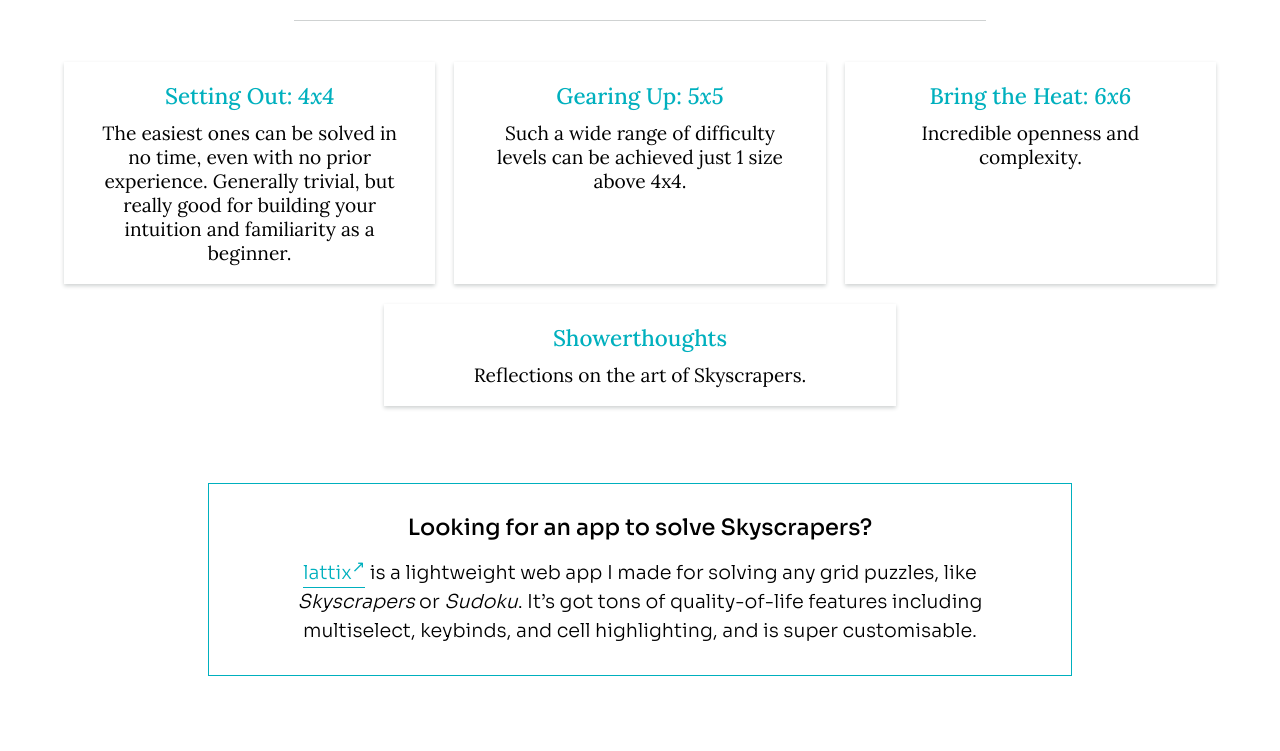
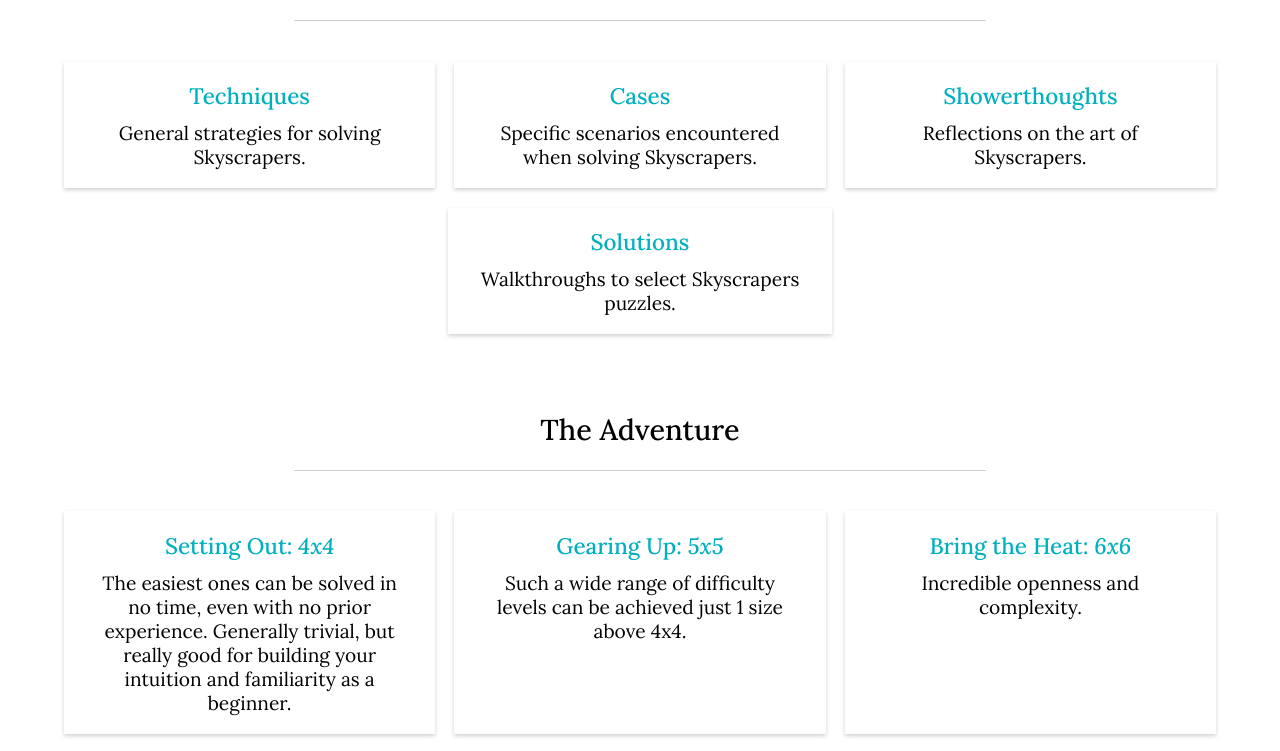
Before and after one commit to Sup2point0/skyscraping, a SvelteKit app: page / in a window 1280 px wide. Shown: the part 1163-1914 px from the top of the page. Built offline with nearby package versions, Linux system fonts and the light colour scheme.

Commit message:
dev: develop homepage and navpane

```diff
--- a/src/routes/(home)/+page.svelte
+++ b/src/routes/(home)/+page.svelte
@@ -7,6 +7,11 @@ import Clicky from "#parts/clicky.svelte";
 import { base } from "$app/paths";
 
 </script>
+
+
+<svelte:head>
+  <title> Skyscraping · by Sup#2.0 </title>
+</svelte:head>
 
 
 <div class="root">
@@ -46,24 +51,50 @@ import { base } from "$app/paths";
   <h2> Landmarks to Explore... </h2>
 
   <ul class="cards">
+    <a class="card" href="{base}/tech">
+      <h3> Techniques </h3>
+      <p> General strategies for solving Skyscrapers. </p>
+    </a>
+
+    <a class="card" href="{base}/cases">
+      <h3> Cases </h3>
+      <p> Specific scenarios encountered when solving Skyscrapers. </p>
+    </a>
+
+    <a class="card" href="{base}/thoughts">
+      <h3> Showerthoughts </h3>
+      <p> Reflections on the art of Skyscrapers. </p>
+    </a>
+
+    <a class="card" href="{base}/solutions">
+      <h3> Solutions </h3>
+      <p> Walkthroughs to select Skyscrapers puzzles. </p>
+    </a>
+  </ul>
+</section>
+
+<section>
+  <h2> The Adventure </h2>
+
+  <ul class="cards">
     <a class="card" href="{base}/walk/4x4">
       <h3> Setting Out: <em>4x4</em> </h3>
       <p> The easiest ones can be solved in no time, even with no prior experience. Generally trivial, but really good for building your intuition and familiarity as a beginner. </p>
     </a>
 
-    <a class="card" href="{base}/walk/4x4">
+    <a class="card" href="{base}/walk/5x5">
       <h3> Gearing Up: <em>5x5</em> </h3>
       <p> Such a wide range of difficulty levels can be achieved just 1 size above 4x4. </p>
     </a>
 
-    <a class="card" href="{base}/walk/4x4">
+    <a class="card" href="{base}/walk/6x6">
       <h3> Bring the Heat: <em>6x6</em> </h3>
       <p> Incredible openness and complexity. </p>
     </a>
 
-    <a class="card" href="{base}/thoughts">
-      <h3> Showerthoughts </h3>
-      <p> Reflections on the art of Skyscrapers. </p>
+    <a class="card" href="{base}/walk/7x7">
+      <h3> Gateway to Chaos: <em>7x7</em> </h3>
+      <p>  </p>
     </a>
   </ul>
 </section>
@@ -78,7 +109,7 @@ import { base } from "$app/paths";
 <section>
   <blockquote>
     <h3> Do you like integration? </h3>
-    <p> If you’re here cuz you like Skyscrapers puzzles, you’re probabilistically much more likely to be a maths fan as well. If you happen to like integration, I’ve written over 250 integrals which are on my site <a target="_blank" href="https://sup2point0.github.io/integrity">Integrity<sup>↗</sup></a>. </p>
+    <p> If you’re here cuz you like Skyscrapers puzzles, you’re probabilistically much more likely to be a maths fan as well. If you happen to like integration, I’ve written over 300 integrals which are on my site <a target="_blank" href="https://sup2point0.github.io/integrity">Integrity<sup>↗</sup></a>. </p>
   </blockquote>
 </section>
 
@@ -178,7 +209,7 @@ ul {
 .card {
   flex: 1 1 15em;
   min-width: 15em;
-  max-width: 40vw;
+  max-width: 30vw;
   padding: 1rem 1.5rem;
   color: unset;
   text-decoration: none;
```
Also changed, not shown: src/parts/nav.pane.svelte (+8 -7 lines).
